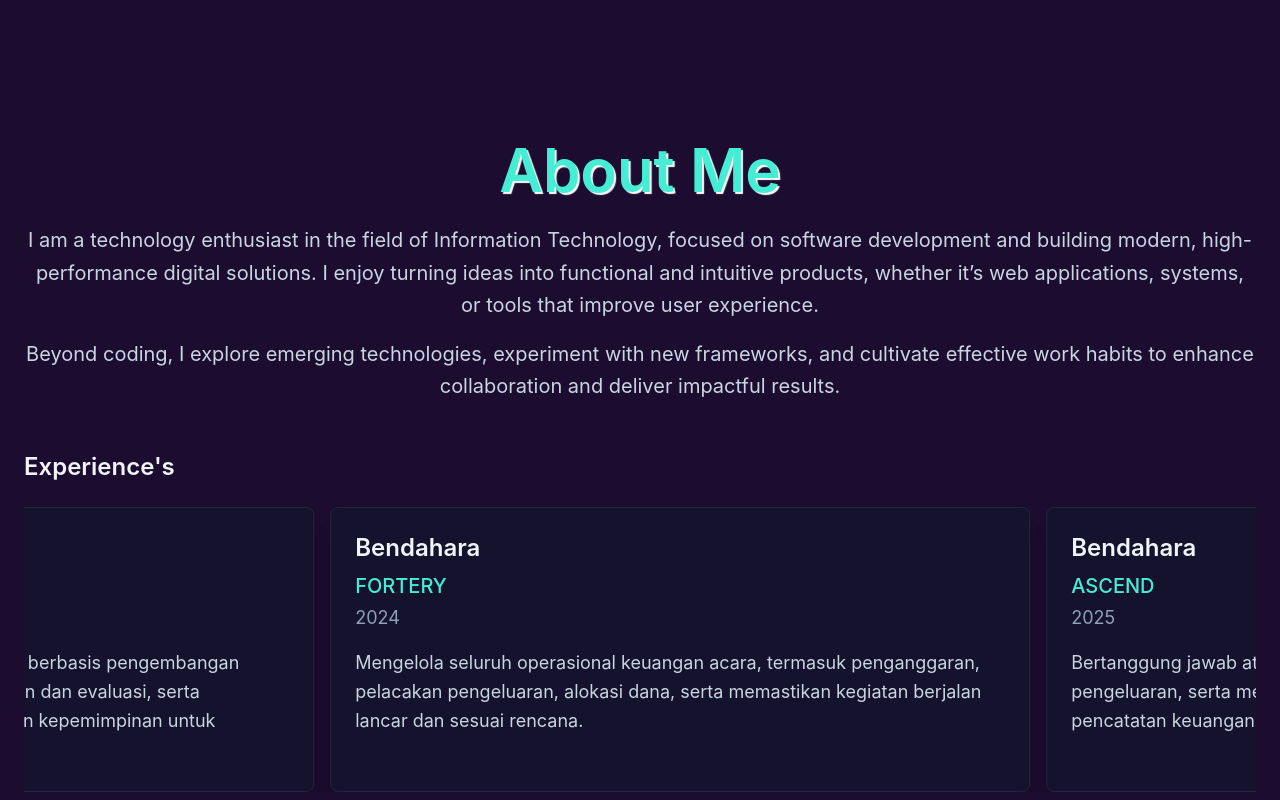
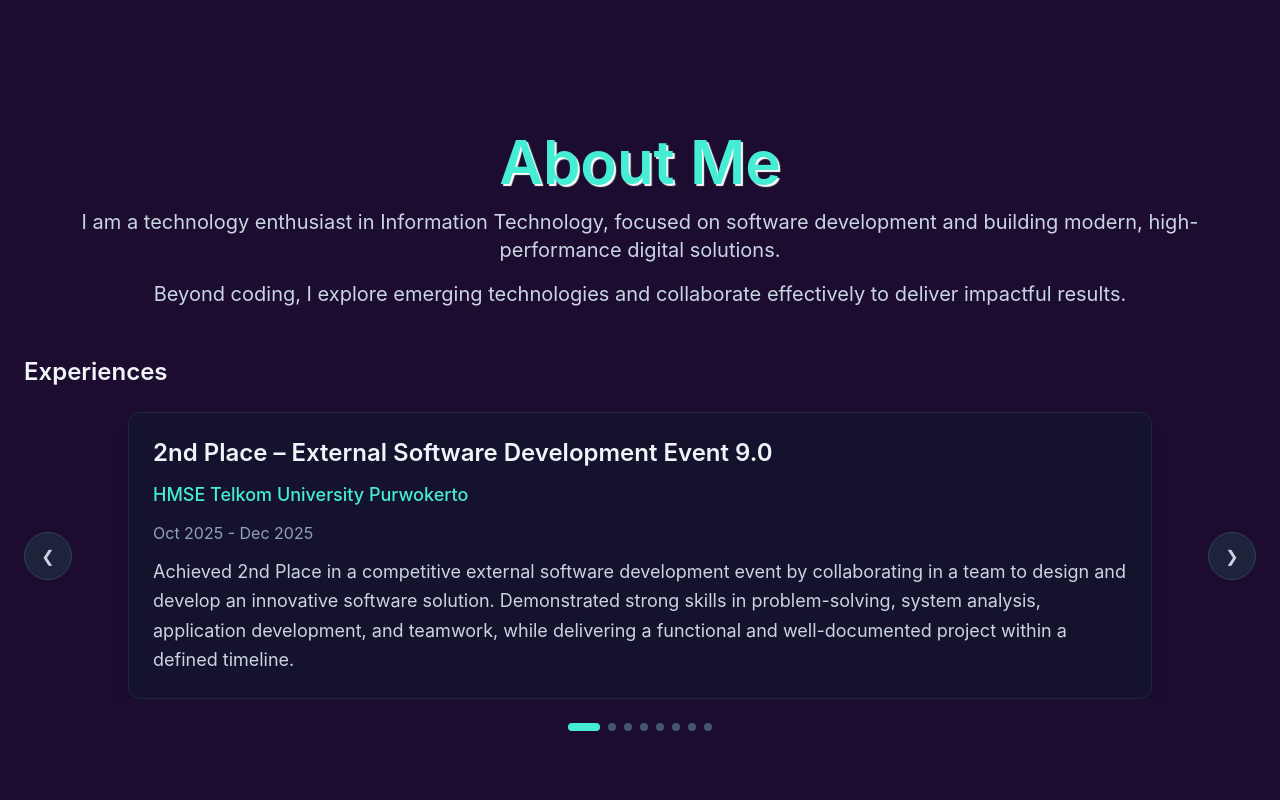
Before and after one commit to aditri24sn/MyPortofolio, a React (Vite) app: page / in a window 1280 px wide. Shown: the part 740-1540 px from the top of the page. Built offline with nearby package versions, Linux system fonts and the light colour scheme.

Commit message:
init: final commit1

```diff
--- a/src/pages/About.jsx
+++ b/src/pages/About.jsx
@@ -1,6 +1,7 @@
+import { useState, useRef, useEffect } from "react";
 import { motion } from "framer-motion";
 
-// Reusable Variants
+/* ================= VARIANTS ================= */
 const fadeUp = (delay = 0) => ({
   hidden: { opacity: 0, y: 25 },
   visible: {
@@ -19,150 +20,237 @@ const fadeUpStrong = (delay = 0) => ({
   },
 });
 
+/* ================= DATA ================= */
 const experiences = [
   {
-    role: "Staff Ahli Divisi PSDM",
+    role: "Senior Staff – Human Resources Development Division",
     company: "KBMDSI FILKOM UB",
-    period: "2024",
-    desc: "Merancang dan melaksanakan program kerja berbasis pengembangan sumber daya manusia, memberikan bimbingan dan evaluasi, serta mengembangkan kemampuan komunikasi dan kepemimpinan untuk menunjang operasional program.",
+    period: "Feb 2024 - Dec 2024",
+    endDate: new Date(2024, 11),
+    desc: "Designed and executed human resource development programs, provided mentoring and evaluation, and enhanced communication and leadership skills to support the division’s operational effectiveness.",
   },
   {
-    role: "Bendahara",
+    role: "Treasurer",
     company: "FORTERY",
-    period: "2024",
-    desc: "Mengelola seluruh operasional keuangan acara, termasuk penganggaran, pelacakan pengeluaran, alokasi dana, serta memastikan kegiatan berjalan lancar dan sesuai rencana.",
+    period: "Oct 2024 - Nov 2024",
+    endDate: new Date(2024, 10),
+    desc: "Managed all financial operations of the event, including budgeting, expense tracking, fund allocation, and ensuring smooth execution in accordance with the planned budget.",
   },
   {
-    role: "Bendahara",
+    role: "Treasurer",
     company: "ASCEND",
-    period: "2025",
-    desc: "Bertanggung jawab atas perencanaan keuangan acara, memantau pengeluaran, serta menjaga stabilitas finansial dengan pengelolaan dan pencatatan keuangan yang rapi.",
+    period: "May 2024 - Jun 2024",
+    endDate: new Date(2024, 5),
+    desc: "Responsible for financial planning, monitoring expenditures, and maintaining financial stability through accurate and well-organized financial records.",
   },
   {
-    role: "Wakil Ketua Divisi Operasional",
-    company: "PEMILWA FILKOM UB",
-    period: "2024",
-    desc: "Mengawasi dan mengelola aspek logistik serta operasional pemilihan, mengoordinasikan pelaksanaan acara di lapangan, dan berkolaborasi dengan Panitia Dosen untuk menjaga efisiensi dan transparansi kegiatan.",
+    role: "Head of Equipment Division",
+    company: "Synergy of Symphony",
+    period: "Sep 2024 - Nov 2024",
+    endDate: new Date(2024, 10),
+    desc: "Oversaw equipment procurement, inventory management, and logistics coordination to support smooth event execution.",
   },
   {
-    role: "Wakil Ketua Divisi Perlengkapan",
-    company: "PKKMB & SA FILKOM UB",
-    period: "2025 - Sekarang",
-    desc: "Mengawasi pengadaan, manajemen, dan pemeliharaan peralatan untuk mendukung kelancaran acara serta bertanggung jawab atas inventarisasi dan distribusi logistik ke seluruh divisi terkait.",
+    role: "Vice Head of Operations Division",
+    company: "PEMILWA FILKOM UB",
+    period: "Sep 2024 - Nov 2024",
+    endDate: new Date(2024, 10),
+    desc: "Supervised and managed logistical and operational aspects of the election process, coordinated on-site execution, and collaborated with faculty committees to ensure efficiency and transparency.",
   },
   {
-    role: "Asisten Praktikum – Dasar Pengembangan Sistem Informasi ",
-    company: "Fakultas Ilmu Komputer Universitas Brawijaya",
-    period: "2025 - Sekarang",
-    desc: "Mengawasi jalannya praktikum, mendampingi mahasiswa dalam penggunaan teknis software, serta menjaga ketertiban dan ketepatan prosedur selama sesi praktikum.",
+    role: "Vice Head of Equipment Division",
+    company: "PKKMB & SA FILKOM UB",
+    period: "Aug 2025 - Nov 2025",
+    endDate: new Date(2025, 10),
+    desc: "Oversaw procurement, management, and maintenance of equipment, ensuring proper inventory distribution across divisions.",
+  },
+  {
+    role: "Teaching Assistant – Basic Information Systems Development",
+    company: "Faculty of Computer Science, Universitas Brawijaya",
+    period: "Sep 2025 - Dec 2025",
+    endDate: new Date(2025, 11),
+    desc: "Supervised laboratory sessions, assisted students with technical software usage, and ensured compliance with procedures during practical sessions.",
+  },
+   {
+    role: "2nd Place – External Software Development Event 9.0",
+    company: "HMSE Telkom University Purwokerto",
+    period: "Oct 2025 - Dec 2025",
+    endDate: new Date(2025, 12),
+    desc: "Achieved 2nd Place in a competitive external software development event by collaborating in a team to design and develop an innovative software solution. Demonstrated strong skills in problem-solving, system analysis, application development, and teamwork, while delivering a functional and well-documented project within a defined timeline.",
   },
 ];
 
-function About() {
-  // Hitung total lebar konten untuk seamless loop
-  const cardWidth = 700; // min-w-[700px]
-  const gap = 16; // gap-4 = 1rem = 16px
-  const totalWidth = (cardWidth + gap) * experiences.length;
+/* ================= COMPONENT ================= */
+export default function About() {
+  const sliderRef = useRef(null);
+  const [step, setStep] = useState(null);
+  const [currentIndex, setCurrentIndex] = useState(0);
 
-  const duplicatedExperiences = [...experiences, ...experiences];
+  // Sort experiences dari terbaru ke terlamanya
+  const sortedExperiences = [...experiences].sort(
+    (a, b) => b.endDate - a.endDate,
+  );
+  const maxIndex = sortedExperiences.length - 1;
+
+  /* ===== Hitung lebar slider (RESPONSIVE) ===== */
+  useEffect(() => {
+    const updateStep = () => {
+      if (!sliderRef.current) return;
+      const width = sliderRef.current.offsetWidth;
+      if (width > 0) setStep(width);
+    };
+
+    updateStep();
+    window.addEventListener("resize", updateStep);
+    return () => window.removeEventListener("resize", updateStep);
+  }, []);
+
+  /* ===== Infinite Manual Navigation ===== */
+  const handleNext = () => {
+    if (!step) return;
+    setCurrentIndex((prev) => (prev === maxIndex ? 0 : prev + 1));
+  };
+
+  const handlePrev = () => {
+    if (!step) return;
+    setCurrentIndex((prev) => (prev === 0 ? maxIndex : prev - 1));
+  };
 
   return (
     <motion.section
       id="about"
-      className="max-w-7xl mx-auto px-4 md:px-6 scroll-mt-24 py-12"
-      variants={fadeUpStrong(0)}
+      className="max-w-7xl mx-auto px-4 md:px-6 py-12 scroll-mt-24"
+      variants={fadeUpStrong()}
       initial="hidden"
       whileInView="visible"
       viewport={{ once: false, amount: 0.2 }}
     >
       <div className="space-y-12">
-        {/* TENTANG SAYA */}
+        {/* ================= ABOUT ================= */}
         <motion.div
-          className="space-y-4"
+          className="space-y-4 text-center"
           variants={fadeUp(0.2)}
           initial="hidden"
           whileInView="visible"
-          viewport={{ once: false, amount: 0.4 }}
         >
           <h2
-            className="text-6xl font-semibold text-center text-teal-300 text-shadow-indigo-500 p-2"
+            className="text-5xl md:text-6xl font-semibold text-teal-300"
             style={{ textShadow: "2px 2px 1px white" }}
           >
             About Me
           </h2>
 
-          <p className="text-slate-300 text-center text-xl leading-relaxed">
-            I am a technology enthusiast in the field of Information Technology,
-            focused on software development and building modern,
-            high-performance digital solutions. I enjoy turning ideas into
-            functional and intuitive products, whether it’s web applications,
-            systems, or tools that improve user experience.
+          <p className="text-slate-300 text-lg md:text-xl">
+            I am a technology enthusiast in Information Technology, focused on
+            software development and building modern, high-performance digital
+            solutions.
           </p>
-          <p className="text-slate-300 text-center text-xl leading-relaxed">
-            Beyond coding, I explore emerging technologies, experiment with new
-            frameworks, and cultivate effective work habits to enhance
-            collaboration and deliver impactful results.
+
+          <p className="text-slate-300 text-lg md:text-xl">
+            Beyond coding, I explore emerging technologies and collaborate
+            effectively to deliver impactful results.
           </p>
         </motion.div>
 
-        {/* EXPERIENCE SECTION */}
+        {/* ================= EXPERIENCE ================= */}
         <motion.div
           className="space-y-6"
           variants={fadeUp(0.3)}
           initial="hidden"
           whileInView="visible"
-          viewport={{ once: false, amount: 0.4 }}
         >
-          <h3 className="text-2xl font-semibold text-slate-100">
-            Experience's
-          </h3>
+          <h3 className="text-2xl font-semibold text-slate-100">Experiences</h3>
+
+          <div className="relative">
+            {/* PREV */}
+            <button
+              onClick={handlePrev}
+              className="absolute left-0 top-1/2 -translate-y-1/2 z-10 w-10 h-10 md:w-12 md:h-12 rounded-full bg-slate-800/80 border border-slate-700 text-slate-300 hover:bg-slate-700 hover:text-white transition flex items-center justify-center"
+            >
+              ❮
+            </button>
+
+            {/* NEXT */}
+            <button
+              onClick={handleNext}
+              className="absolute right-0 top-1/2 -translate-y-1/2 z-10 w-10 h-10 md:w-12 md:h-12 rounded-full bg-slate-800/80 border border-slate-700 text-slate-300 hover:bg-slate-700 hover:text-white transition flex items-center justify-center"
+            >
+              ❯
+            </button>
 
             {/* SLIDER */}
-          <div className="relative overflow-hidden">
+            <div
+              ref={sliderRef}
+              className="overflow-hidden cursor-grab active:cursor-grabbing"
+            >
+              {step > 0 && (
                 <motion.div
-              className="flex gap-4"
-              animate={{ x: [0, -totalWidth] }}
-              transition={{
-                x: {
-                  repeat: Infinity,
-                  repeatType: "loop",
-                  duration: 65,
-                  ease: "linear",
-                },
+                  className="flex"
+                  drag="x"
+                  dragConstraints={{
+                    left: -maxIndex * step,
+                    right: 0,
                   }}
+                  dragElastic={0.12}
+                  animate={{ x: -currentIndex * step }}
+                  transition={{ type: "spring", stiffness: 120, damping: 20 }}
                 >
-              {duplicatedExperiences.map((exp, index) => (
+                  {sortedExperiences.map((exp, index) => (
+                    <div
+                      key={index}
+                      style={{ width: step }}
+                      className="flex-shrink-0 flex justify-center px-4"
+                    >
                       <motion.div
-                  key={`${exp.role}-${index}`}
-                  className="min-w-[700px] max-w-[700px] min-h-[240px] rounded-lg border border-slate-800 bg-slate-900/60 p-6 shadow-xl flex-shrink-0 flex flex-col"
-                  whileHover={{
-                    y: -8,
-                    scale: 1.03,
-                    transition: { type: "spring", stiffness: 300, damping: 24 },
-                  }}
+                        whileHover={{ y: -6, scale: 1.02 }}
+                        className="
+                          w-full
+                          max-w-5xl
+                          min-h-[260px]
+                          rounded-xl
+                          border border-slate-800
+                          bg-slate-900/60
+                          p-6
+                          shadow-xl
+                          flex flex-col
+                        "
                       >
-                  <div className="space-y-4 flex-1 flex flex-col">
-                    <div>
-                      <h4 className=" text-2xl font-semibold text-slate-100 mb-2">
+                        <div className="space-y-3 flex-1">
+                          <h4 className="text-xl md:text-2xl font-semibold text-slate-100">
                             {exp.role}
                           </h4>
-                      <p className="text-xl font-medium text-teal-300 mb-1">
+                          <p className="text-lg font-medium text-teal-300">
                             {exp.company}
                           </p>
-                      <p className="text-lg text-slate-400">{exp.period}</p>
-                    </div>
-                    <p className="text-slate-300 text-lg leading-relaxed flex-1">
+                          <p className="text-slate-400">{exp.period}</p>
+                          <p className="text-slate-300 text-base md:text-lg leading-relaxed">
                             {exp.desc}
                           </p>
                         </div>
                       </motion.div>
+                    </div>
                   ))}
                 </motion.div>
+              )}
+            </div>
+          </div>
+
+          {/* INDICATOR */}
+          <div className="flex justify-center gap-2 mt-6">
+            {sortedExperiences.map((_, index) => (
+              <button
+                key={index}
+                onClick={() => setCurrentIndex(index)}
+                className={`h-2 rounded-full transition-all ${
+                  index === currentIndex
+                    ? "w-8 bg-teal-300"
+                    : "w-2 bg-slate-600 hover:bg-slate-500"
+                }`}
+              />
+            ))}
           </div>
         </motion.div>
       </div>
     </motion.section>
   );
 }
-
-export default About;
--- a/src/pages/Skills.jsx
+++ b/src/pages/Skills.jsx
@@ -9,6 +9,7 @@ import Git from "../assets/git.png";
 import Figma from "../assets/figma.svg";
 import Vite from "../assets/Vite.png";
 import NextJs from "../assets/nextjs.png";
+import Typescript from "../assets/typescript.png";
 
 const skills = [
   { name: "HTML", img: HTML },
@@ -18,6 +19,7 @@ const skills = [
   { name: "React", img: reactLogo },
   { name: "Vite", img: Vite },
   { name: "Next", img: NextJs },
+  { name: "Typescript", img: Typescript },
   { name: "Java", img: Java },
   { name: "Git", img: Git },
   { name: "Figma", img: Figma },
@@ -80,7 +82,7 @@ function Skills() {
 
       {/* Skill Grid */}
       <motion.div
-        className="mt-10 flex flex-wrap justify-center gap-6 max-w-4xl mx-auto"
+        className="mt-10 grid grid-cols-2 md:grid-cols-2 lg:grid-cols-4 gap-6 max-w-4xl mx-auto"
         variants={gridVariants}
         initial="hidden"
         whileInView="visible"
```
Also changed, not shown: src/pages/Project.jsx (+18 -9 lines), src/assets/typescript.png (added). Lines whose indentation alone changed are shown as unchanged.
